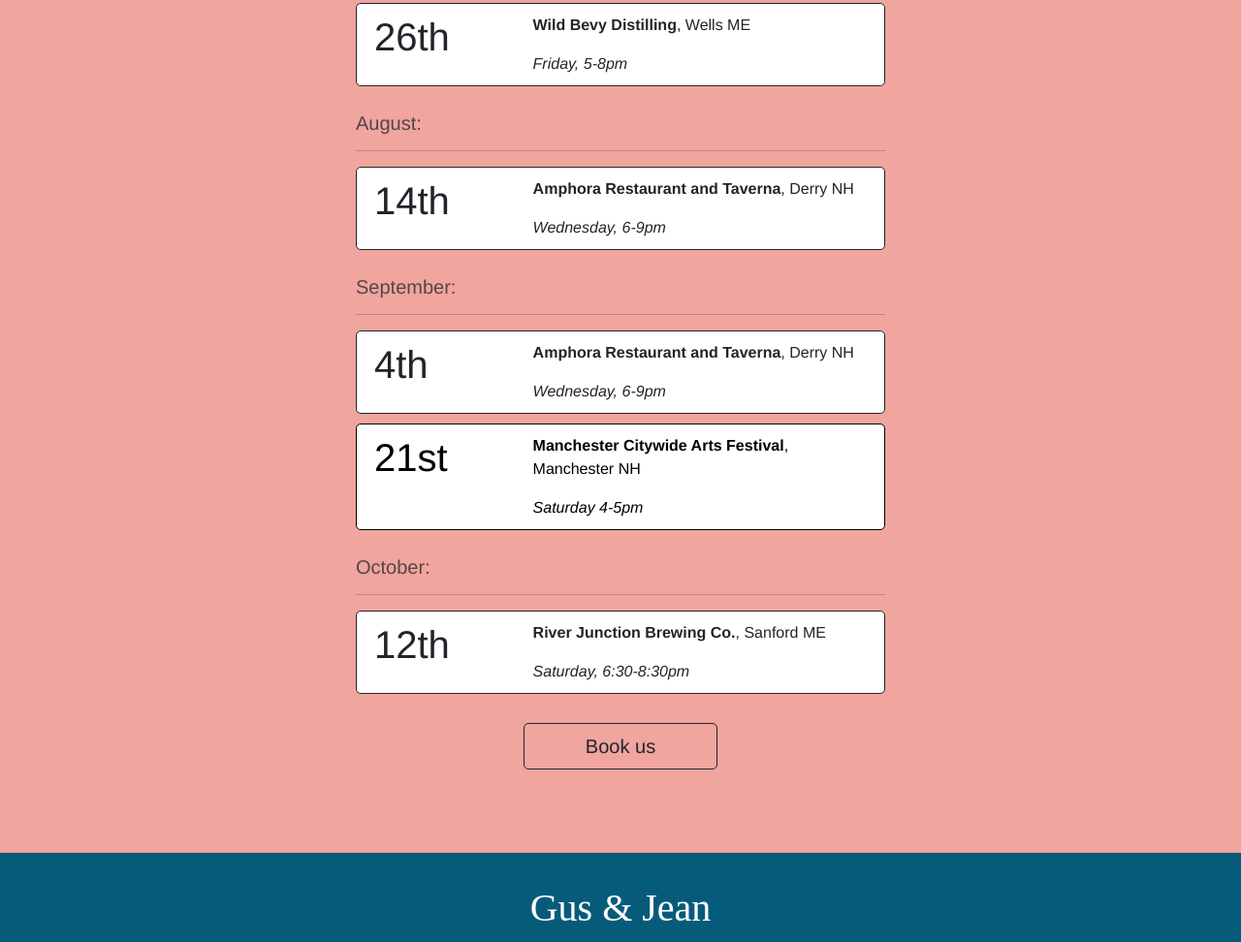
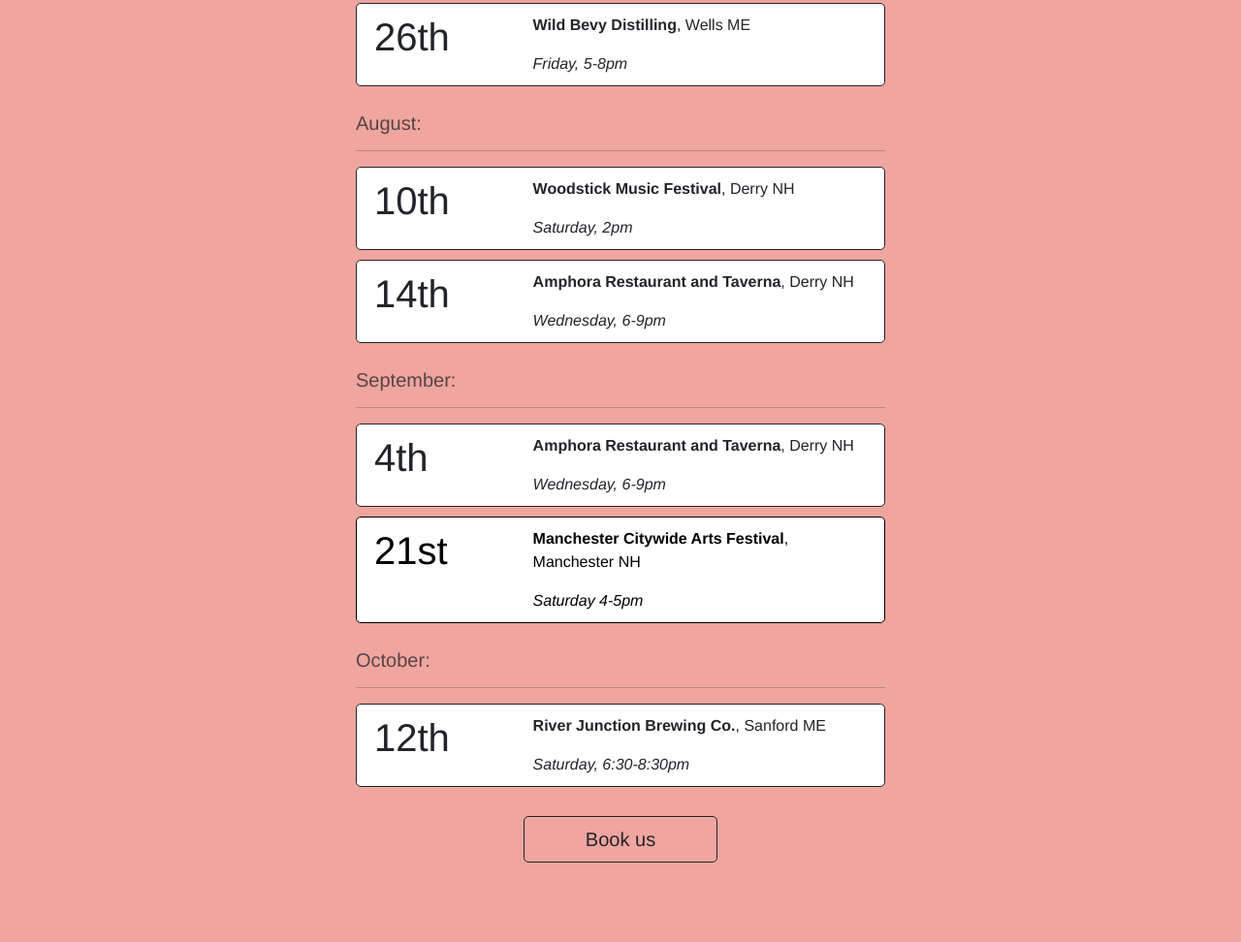
Before and after one commit to dbielik236/gusandjean, a plain HTML site: page index.html in a window 1280 px wide. Shown: the part 3445-4417 px from the top of the page at 97% size. Drawn offline with nearby package versions, Linux system fonts and the light colour scheme; a script that the page names is missing; a web font is replaced by a local one.

Commit message:
change favicon and added woodstick date

```diff
--- a/index.html
+++ b/index.html
@@ -196,6 +196,16 @@
         </div>
         <h5 class="card-subtitle mb-2 text-muted " style="padding-top: 20px;">August:</h5>
         <hr>
+        <div class="d-flex" style="padding: 10px 10px 10px 10px; border: solid; border-width: thin; border-radius: 5px; background-color: white;">
+          <div class="d-flex flex-column mx-2" style="width:30%; ">
+            <h1 class="card-text">10th</h1>
+          </div>
+          <div class="d-flex flex-column mx-2" style="width: 70%;">
+            <p class="card-text"><b>Woodstick Music Festival</b>, Derry NH</p>
+
+            <p class="card-text"><em>Saturday, 2pm</em></p>
+          </div>
+        </div>
         <div class="d-flex" style="padding: 10px 10px 10px 10px; border: solid; margin: 10px 0px 10px 0px; border-width: thin; border-radius: 5px; background-color: white;">
           <div class="d-flex flex-column mx-2" style="width:30%; ">
             <h1 class="card-text">14th</h1>
@@ -206,6 +216,7 @@
             <p class="card-text"><em>Wednesday, 6-9pm</em></p>
           </div>
         </div>
+
         <h5 class="card-subtitle mb-2 text-muted" style="padding-top: 20px;">September:</h5>
         <hr>
         <div class="d-flex" style="padding: 10px 10px 10px 10px; border: solid; border-width: thin; border-radius: 5px; background-color: white;">
```
Also changed, not shown: android-chrome-192x192.png, android-chrome-512x512.png, apple-touch-icon.png, favicon-16x16.png, favicon-32x32.png, favicon.ico.
